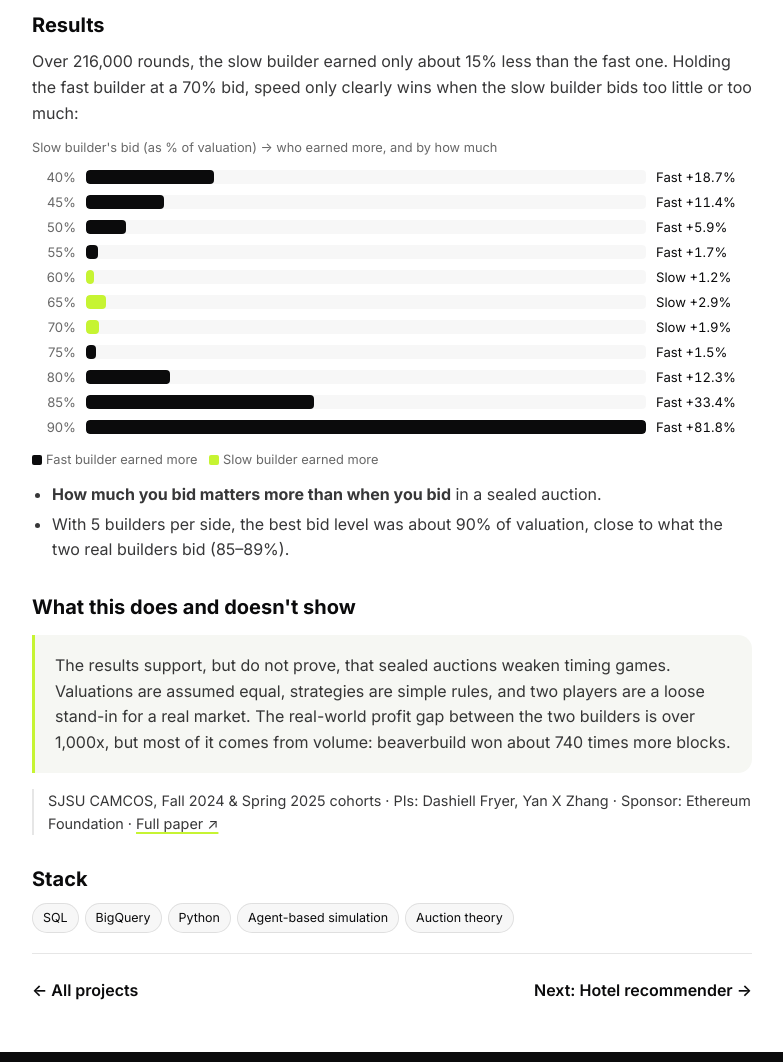
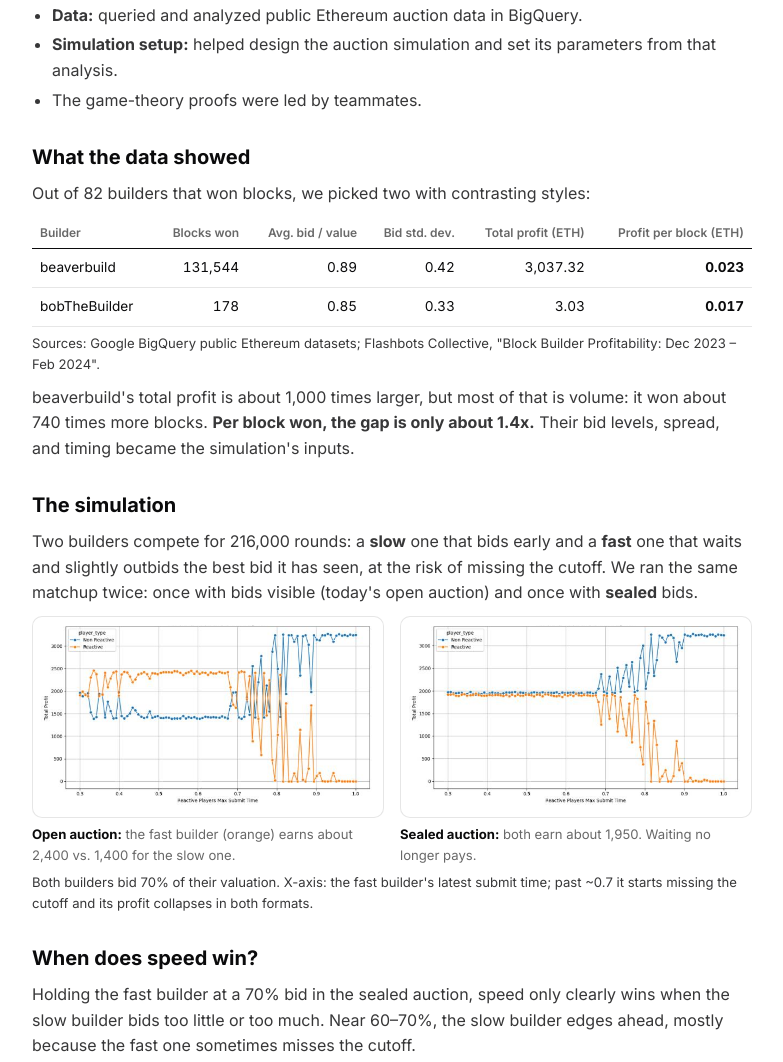
Before and after one commit to Xuewei-Z/xuewei-z.github.io, a plain HTML site: page projects/ethereum-auctions.html in a window 1280 px wide. Shown: the part 1278-2340 px from the top of the page, without its empty margins (88-871 px from the left). Drawn offline with Linux system fonts and the light colour scheme.

Commit message:
Rework execution auctions case study with figures and data
Results-first boxes, team credit for the Spring 2025 cohort, the
builder data table with per-block profit, a timing-games figure, and
an open vs. sealed auction comparison from the team's slides.

Co-Authored-By: Claude Opus 5.5 <noreply@anthropic.com>
Claude-Session: https://claude.ai/code/session_01MrB26HzzzHjrj4v4fHbKUy

```diff
--- a/projects/ethereum-auctions.html
+++ b/projects/ethereum-auctions.html
@@ -34,7 +34,7 @@
       <p class="case-lede">An Ethereum Foundation–sponsored research project. I analyzed real block-auction data in BigQuery and used it to set up a simulation of a proposed auction design.</p>
       <dl class="meta">
         <div><dt>My role</dt><dd>Data analysis &amp; simulation setup</dd></div>
-        <div><dt>Team</dt><dd>12 students, 2 PIs</dd></div>
+        <div><dt>Team</dt><dd>7 students, 2 PIs</dd></div>
         <div><dt>Sponsor</dt><dd>Ethereum Foundation</dd></div>
         <div><dt>Year</dt><dd>2025</dd></div>
         <div><dt>Paper</dt><dd><a class="inline-link" href="https://hackmd.io/MVDCR95XQXutuKb1NuTtWw?view" target="_blank" rel="noopener">Read the paper ↗</a></dd></div>
@@ -45,8 +45,8 @@
   <!-- ===================== Case body ===================== -->
   <main class="container">
     <div class="results">
-      <div class="result"><span class="metric">~15%</span><span>profit gap between a slow and a fast builder in the simulated sealed auction</span></div>
-      <div class="result"><span class="metric">216K</span><span>simulated auctions, about one month of Ethereum blocks</span></div>
+      <div class="result"><span class="metric">~1.7x → even</span><span>fast builder's profit edge: open auction vs. sealed auction (simulation)</span></div>
+      <div class="result"><span class="metric">1,000x → 1.4x</span><span>real profit gap between two builders: total vs. per block won</span></div>
       <div class="result"><span class="metric">~90% vs 85–89%</span><span>best bid level in simulation vs. what real builders bid</span></div>
     </div>
 
@@ -54,21 +54,49 @@
       <h2>The question</h2>
       <p>Ethereum sells the right to build each block in a live auction every 12 seconds. Builders with faster connections can wait, watch rivals, and bid at the last moment. These <b>timing games</b> reward speed over skill. <b>Execution auctions</b> propose selling the right in advance through <b>sealed bids</b>, so waiting gains nothing. We tested whether that removes the speed advantage.</p>
 
+      <figure class="fig">
+        <img src="../assets/projects/ethereum/camcos-bids-vs-delay.png" alt="Scatter of bid counts by delay time: bids are sparse before 2 seconds and spike sharply between 2.5 and 3 seconds into the slot." loading="lazy">
+        <figcaption><b>Timing games are real.</b> Bids pile up 2.5–3 seconds into the slot: builders wait, then bid late. Data: 16,355 bids from the public "Latency is Money" dataset.</figcaption>
+      </figure>
+
       <h2>My role</h2>
       <ul>
-        <li><b>Data:</b> queried and analyzed public MEV-Boost auction data in BigQuery.</li>
+        <li><b>Data:</b> queried and analyzed public Ethereum auction data in BigQuery.</li>
         <li><b>Simulation setup:</b> helped design the auction simulation and set its parameters from that analysis.</li>
         <li>The game-theory proofs were led by teammates.</li>
       </ul>
 
       <h2>What the data showed</h2>
-      <p>We compared two contrasting builders over two months. <b>beaverbuild</b> won 131,544 blocks (about 32% of all blocks) and bid with twice the variance; <b>bobTheBuilder</b> won 178. Both bid about 88% of their valuation on average. Their bidding level, variance, and timing became the simulation's inputs.</p>
+      <p>Out of 82 builders that won blocks, we picked two with contrasting styles:</p>
+      <div class="table-wrap">
+        <table class="data">
+          <thead><tr><th>Builder</th><th>Blocks won</th><th>Avg. bid / value</th><th>Bid std. dev.</th><th>Total profit (ETH)</th><th>Profit per block (ETH)</th></tr></thead>
+          <tbody>
+            <tr><td>beaverbuild</td><td>131,544</td><td>0.89</td><td>0.42</td><td>3,037.32</td><td><b>0.023</b></td></tr>
+            <tr><td>bobTheBuilder</td><td>178</td><td>0.85</td><td>0.33</td><td>3.03</td><td><b>0.017</b></td></tr>
+          </tbody>
+        </table>
+      </div>
+      <p class="fig-note">Sources: Google BigQuery public Ethereum datasets; Flashbots Collective, "Block Builder Profitability: Dec 2023 – Feb 2024".</p>
+      <p>beaverbuild's total profit is about 1,000 times larger, but most of that is volume: it won about 740 times more blocks. <b>Per block won, the gap is only about 1.4x.</b> Their bid levels, spread, and timing became the simulation's inputs.</p>
 
       <h2>The simulation</h2>
-      <p>A sealed-bid, first-price auction between a <b>slow</b> builder that bids early and a <b>fast</b> builder that waits and slightly outbids the best bid it has seen, at the risk of missing the cutoff.</p>
+      <p>Two builders compete for 216,000 rounds: a <b>slow</b> one that bids early and a <b>fast</b> one that waits and slightly outbids the best bid it has seen, at the risk of missing the cutoff. We ran the same matchup twice: once with bids visible (today's open auction) and once with <b>sealed</b> bids.</p>
 
-      <h2>Results</h2>
-      <p>Over 216,000 rounds, the slow builder earned only about 15% less than the fast one. Holding the fast builder at a 70% bid, speed only clearly wins when the slow builder bids too little or too much:</p>
+      <div class="fig-grid">
+        <figure class="fig">
+          <img src="../assets/projects/ethereum/camcos-unsealed-1v1.png" alt="Line chart, open auction: the fast builder's profit stays near 2,400 and the slow builder's near 1,400 until the fast builder starts missing the cutoff around 0.7." loading="lazy">
+          <figcaption><b>Open auction:</b> the fast builder (orange) earns about 2,400 vs. 1,400 for the slow one.</figcaption>
+        </figure>
+        <figure class="fig">
+          <img src="../assets/projects/ethereum/camcos-sealed-1v1.png" alt="Line chart, sealed auction: both builders earn about 1,950 until the fast builder starts missing the cutoff around 0.7." loading="lazy">
+          <figcaption><b>Sealed auction:</b> both earn about 1,950. Waiting no longer pays.</figcaption>
+        </figure>
+      </div>
+      <p class="fig-note">Both builders bid 70% of their valuation. X-axis: the fast builder's latest submit time; past ~0.7 it starts missing the cutoff and its profit collapses in both formats.</p>
+
+      <h2>When does speed win?</h2>
+      <p>Holding the fast builder at a 70% bid in the sealed auction, speed only clearly wins when the slow builder bids too little or too much. Near 60–70%, the slow builder edges ahead, mostly because the fast one sometimes misses the cutoff.</p>
 
       <figure class="bars" aria-label="Profit advantage by the slow builder's bid proportion">
         <div class="bars-title">Slow builder's bid (as % of valuation) → who earned more, and by how much</div>
@@ -93,10 +121,10 @@
 
       <h2>What this does and doesn't show</h2>
       <div class="callout">
-        <p>The results support, but do not prove, that sealed auctions weaken timing games. Valuations are assumed equal, strategies are simple rules, and two players are a loose stand-in for a real market. The real-world profit gap between the two builders is over 1,000x, but most of it comes from volume: beaverbuild won about 740 times more blocks.</p>
+        <p>The results support, but do not prove, that sealed auctions weaken timing games. Valuations are assumed equal, strategies are simple rules, and two players are a loose stand-in for a real market. In real data we also can't tell "lost the auction" apart from "didn't bid".</p>
       </div>
 
-      <p class="note">SJSU CAMCOS, Fall 2024 &amp; Spring 2025 cohorts · PIs: Dashiell Fryer, Yan X Zhang · Sponsor: Ethereum Foundation · <a class="inline-link" href="https://hackmd.io/MVDCR95XQXutuKb1NuTtWw?view" target="_blank" rel="noopener">Full paper ↗</a></p>
+      <p class="note">SJSU CAMCOS, Spring 2025 · PIs: Dashiell Fryer, Yan X Zhang · Sponsor: Ethereum Foundation · <a class="inline-link" href="https://hackmd.io/MVDCR95XQXutuKb1NuTtWw?view" target="_blank" rel="noopener">Full paper ↗</a></p>
 
       <h2>Stack</h2>
       <div class="tags">
--- a/style.css
+++ b/style.css
@@ -470,3 +470,41 @@ a { color: inherit; text-decoration: none; }
   .hero { padding: 40px 0 48px; }
   .section { padding: 48px 0; }
 }
+
+/* =========================================================
+   12. Figures and data tables in case studies
+   ========================================================= */
+.fig { margin: 12px 0 16px; }
+.fig img {
+  display: block;
+  width: 100%;
+  height: auto;
+  border: 1px solid var(--border);
+  border-radius: 10px;
+  background: var(--white);
+  padding: 8px;
+}
+.fig figcaption, .fig-note { font-size: 0.82rem; color: var(--text-muted); margin-top: 6px; }
+.fig figcaption b { color: var(--text); }
+.fig-grid { display: grid; grid-template-columns: 1fr 1fr; gap: 16px; align-items: start; }
+.fig-grid .fig { margin: 0; }
+
+/* Data table: horizontal scroll on phones instead of overflowing */
+.table-wrap { overflow-x: auto; margin: 8px 0 4px; }
+table.data { width: 100%; border-collapse: collapse; font-size: 0.85rem; font-variant-numeric: tabular-nums; }
+table.data th {
+  text-align: left;
+  font-weight: 600;
+  font-size: 0.75rem;
+  color: var(--text-muted);
+  border-bottom: 1px solid var(--black);
+  padding: 6px 8px;
+}
+table.data td { border-bottom: 1px solid var(--border); padding: 8px; white-space: nowrap; }
+table.data td:not(:first-child), table.data th:not(:first-child) { text-align: right; }
+
+@media (max-width: 760px) {
+  .fig-grid { grid-template-columns: 1fr; }
+}
+/* Single figures stay compact; side-by-side figures fill their column */
+.case-body > .fig { max-width: 520px; }
```
Also changed, not shown: index.html (+2 -2 lines), assets/projects/ethereum/camcos-bids-vs-delay.png (added), assets/projects/ethereum/camcos-sealed-1v1.png (added), assets/projects/ethereum/camcos-unsealed-1v1.png (added).
